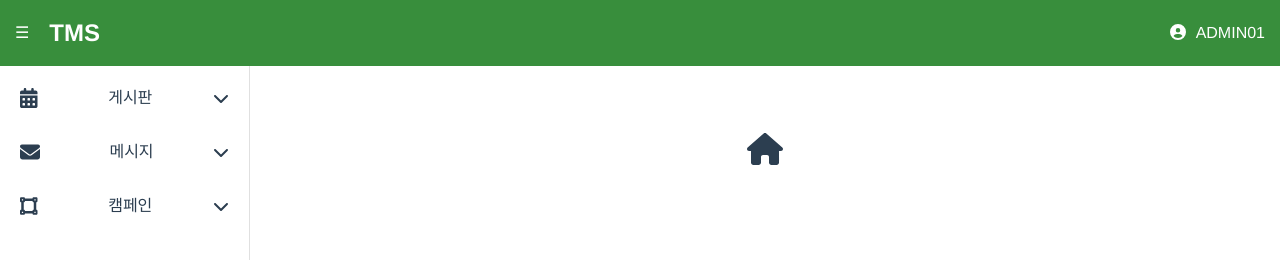
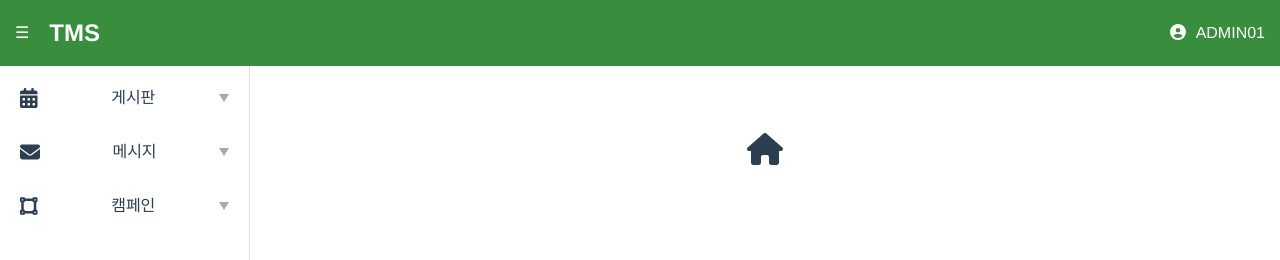
Before and after one commit to gitnyl/vue-admin, a Vue app: page / in a window 1280 px wide. Shown: the top 260 px of the page. Built offline with nearby package versions, Linux system fonts and the light colour scheme.

Commit message:
사이드바 화살표 스타일 수정

```diff
--- a/src/pages/layouts/SidebarSection.vue
+++ b/src/pages/layouts/SidebarSection.vue
@@ -4,7 +4,7 @@
       <div class="menu-title" @click="toggleMenu(menu)">
         <span class="menu-icon" :class="menu.icon ?? menu.icon"></span>
         <span>{{ menu.title }}</span>
-        <span class="arrow" :class="menu.expanded ? 'fas fa-chevron-up' : 'fas fa-chevron-down'"></span>
+        <span class="arrow" :class="menu.expanded ? 'arrow-up' : 'arrow-down'"></span>
       </div>
 
       <div v-if="menu.expanded" class="sub-menu">
@@ -93,4 +93,20 @@ export default {
 .sub-menu-item:hover {
   background-color: #e0f7fa;
 }
+
+.arrow {
+  display: inline-block;
+  width: 0;
+  height: 0;
+  border-left: 5px solid transparent;
+  border-right: 5px solid transparent;
+}
+
+.arrow-up {
+  border-bottom: 8px solid #a9a9a9;
+}
+
+.arrow-down {
+  border-top: 8px solid #a9a9a9;
+}
 </style>
```
